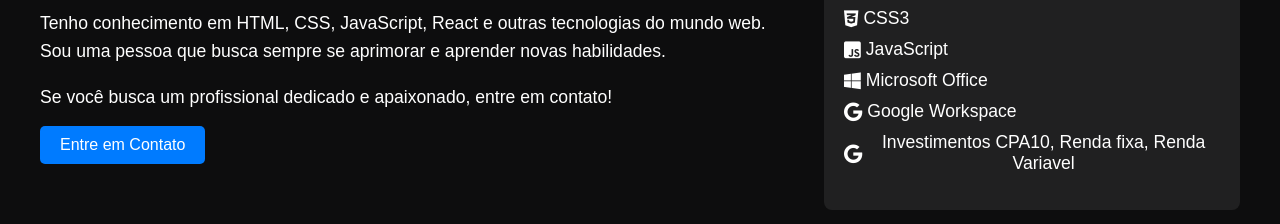
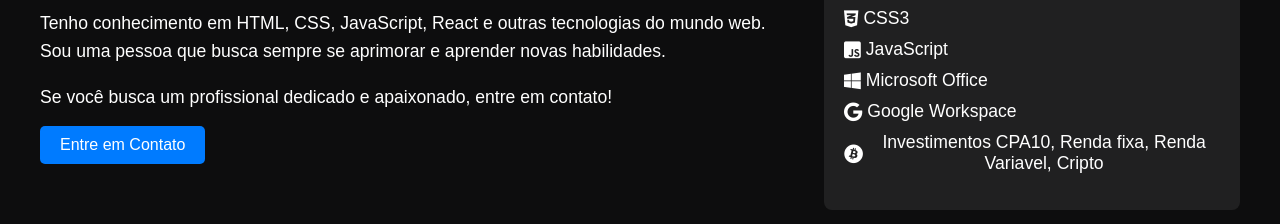
Before and after one commit to Dilsogomez/Dilsogomez.github.io, a plain HTML site: page index.html in a window 1280 px wide. Shown: the part 1140-1364 px from the top of the page. Drawn offline with Linux system fonts and the light colour scheme.

Commit message:
Update index.html

```diff
--- a/index.html
+++ b/index.html
@@ -470,7 +470,7 @@
                          <li><i class="fab fa-js-square"></i> JavaScript</li>
                         <li><i class="fa-brands fa-windows"></i>Microsoft Office</li>
                         <li><i class="fa-brands fa-google"></i>Google Workspace</li>
-                         <li><i class="fa-brands fa-google"></i> Investimentos CPA10, Renda fixa, Renda Variavel</li>
+                         <li><i class="fa-brands fa-bitcoin"></i> Investimentos CPA10, Renda fixa, Renda Variavel, Cripto </li>
                      </ul>
                      </div>
                 </div>
```
